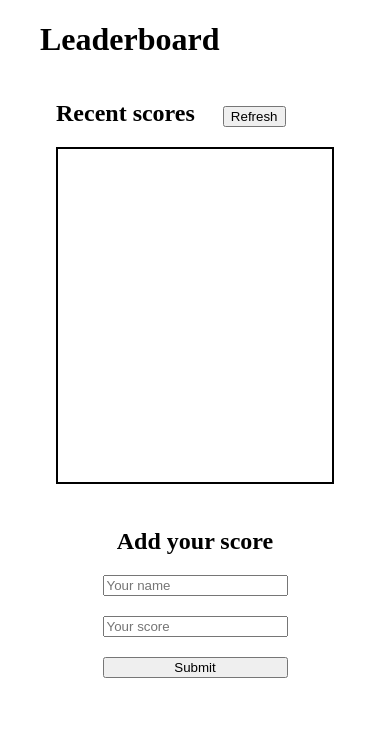
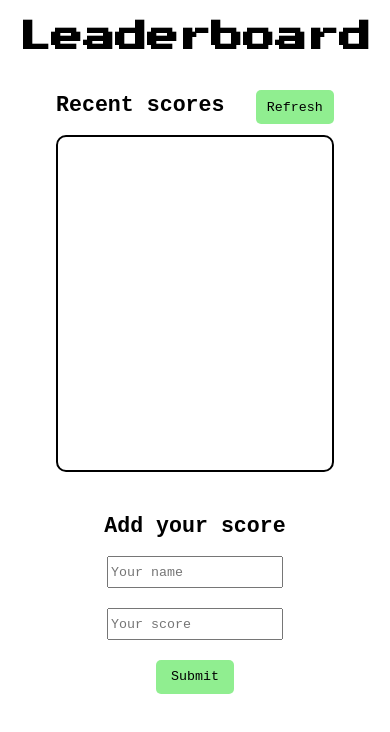
Before and after one commit to jfoyarzo/Leaderboard, a website built with webpack: page src/index.html in a window 390 px wide. Built offline with nearby package versions, Linux system fonts and the light colour scheme; no server answers; a web font is replaced by a local one.

Commit message:
Add general styles to mobile version

```diff
--- a/src/style.css
+++ b/src/style.css
@@ -1,9 +1,18 @@
+@import url('https://fonts.googleapis.com/css2?family=Azeret+Mono:wght@300;600&family=Press+Start+2P&display=swap');
+
 * {
   box-sizing: border-box;
+  font-family: 'Azeret Mono', monospace;
+}
+
+h2 {
+  font-size: 1.35rem;
 }
 
 header h1 {
-  margin-left: 2rem;
+  font-family: 'Press Start 2P', cursive;
+  display: flex;
+  justify-content: center;
 }
 
 main {
@@ -23,8 +32,39 @@ main {
 
 .results {
   border: 2px solid black;
+  border-radius: 10px;
   height: 40vh;
   overflow-y: auto;
+}
+
+button {
+  padding: 0.7em;
+  background-color: lightgreen;
+  border: 1px;
+  border-radius: 5px;
+  width: 20vw;
+  cursor: pointer;
+}
+
+button:hover {
+  background-color: rgb(127, 209, 127);
+}
+
+#submit {
+  align-self: center;
+}
+
+input {
+  height: 2rem;
+}
+
+.score {
+  padding: 0.5rem 1rem;
+  margin: 0;
+}
+
+.score:nth-child(even) {
+  background-color: lightgray;
 }
 
 .form-wrapper {
@@ -45,6 +85,11 @@ input {
 }
 
 @media (min-width: 768px) {
+  header h1 {
+    justify-content: flex-start;
+    margin-left: 2rem;
+  }
+
   .results-wrapper {
     width: 50%;
   }
```
Also changed, not shown: dist/main.js.
